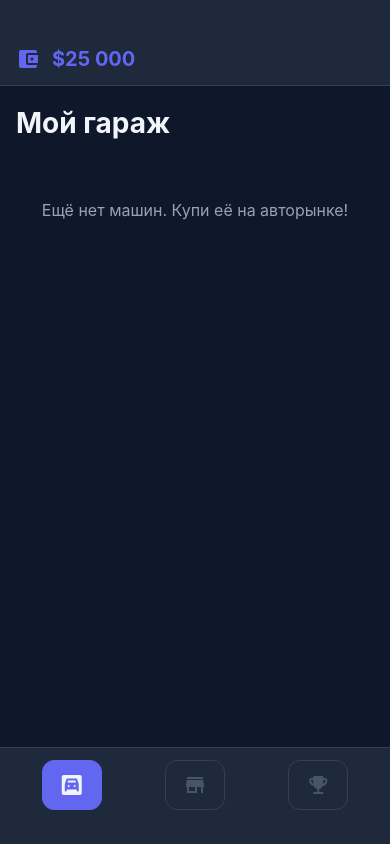
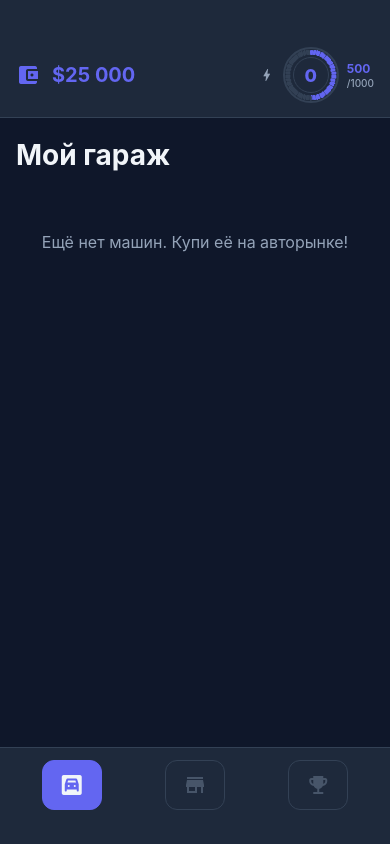
Before and after one commit to kanstantsin-liubinski/mobile-car-game, a React Native app: screen / in a window 390 px wide. Built offline with nearby package versions, Linux system fonts and the light colour scheme.

Commit message:
expierience points for repairing cars

```diff
--- a/App.tsx
+++ b/App.tsx
@@ -11,6 +11,7 @@ import { GarageProvider } from '@hooks/GarageContext';
 import { BalanceProvider, useBalanceContext } from '@hooks/BalanceContext';
 import { SoldCarsProvider, useSoldCarsContext } from '@hooks/SoldCarsContext';
 import { SkillsProvider } from '@hooks/SkillsContext';
+import { ExperienceProvider } from '@hooks/ExperienceContext';
 import { commonStyles } from '@styles/styles';
 
 function AppContent() {
@@ -53,7 +54,9 @@ export default function App() {
       <BalanceProvider>
         <SoldCarsProvider>
           <SkillsProvider>
-            <AppContent />
+            <ExperienceProvider>
+              <AppContent />
+            </ExperienceProvider>
           </SkillsProvider>
         </SoldCarsProvider>
       </BalanceProvider>
--- a/src/components/TopMenu.tsx
+++ b/src/components/TopMenu.tsx
@@ -3,13 +3,96 @@ import { View, Text } from 'react-native';
 import { MaterialIcons } from '@expo/vector-icons';
 import { headerStyles } from '@styles/styles';
 import { colors } from '@styles/colors';
+import { useExperienceContext } from '@hooks/ExperienceContext';
 
 interface TopMenuProps {
   balance: number;
   insets?: { top: number; right: number; bottom: number; left: number };
 }
 
+const CircularProgressBar = ({ progress, required, level }: { progress: number; required: number; level: number }) => {
+  const size = 56;
+  const radius = size / 2;
+  const centerX = radius;
+  const centerY = radius;
+
+  // Calculate progress percentage: (current XP in level / required for next level) * 100
+  const progressPercent = (progress / required) * 100;
+
+  // Total segments (one per percent)
+  const totalSegments = 100;
+  const filledSegments = Math.round((progressPercent / 100) * totalSegments);
+  const segmentRadius = radius - 5; // Distance from center to segment
+
+  return (
+    <View style={headerStyles.levelCircleContainer}>
+      {/* Background circle */}
+      <View
+        style={{
+          position: 'absolute',
+          width: size,
+          height: size,
+          borderRadius: radius,
+          borderWidth: 2,
+          borderColor: colors.border,
+        }}
+      />
+
+      {/* Progress segments - 100 segments in a circle */}
+      {Array.from({ length: totalSegments }).map((_, index) => {
+        const isFilled = index < filledSegments;
+        // Calculate angle in radians (start at 12 o'clock = -90 degrees = -PI/2)
+        const angleDegrees = (index / totalSegments) * 360 - 90;
+        const angleRad = (angleDegrees * Math.PI) / 180;
+
+        // Calculate position on circle
+        const x = centerX + segmentRadius * Math.cos(angleRad);
+        const y = centerY + segmentRadius * Math.sin(angleRad);
+
+        return (
+          <View
+            key={index}
+            style={{
+              position: 'absolute',
+              width: 1.8,
+              height: 5,
+              backgroundColor: isFilled ? colors.primary : colors.border,
+              borderRadius: 0.9,
+              left: x - 0.9,
+              top: y - 2.5,
+              transform: [{ rotateZ: `${angleDegrees + 90}deg` }],
+            }}
+          />
+        );
+      })}
+
+      {/* Center circle with level */}
+      <View
+        style={{
+          position: 'absolute',
+          width: 36,
+          height: 36,
+          borderRadius: 18,
+          backgroundColor: colors.darkBg,
+          borderWidth: 1.5,
+          borderColor: colors.border,
+          justifyContent: 'center',
+          alignItems: 'center',
+          zIndex: 10,
+          left: centerX - 18,
+          top: centerY - 18,
+        }}
+      >
+        <Text style={headerStyles.levelText}>{level}</Text>
+      </View>
+    </View>
+  );
+};
+
 export const TopMenu = ({ balance, insets }: TopMenuProps) => {
+  const { level, getProgress } = useExperienceContext();
+  const { current, required } = getProgress();
+
   const formatBalance = (amount: number) => {
     return amount.toLocaleString('ru-RU');
   };
@@ -20,6 +103,27 @@ export const TopMenu = ({ balance, insets }: TopMenuProps) => {
         <MaterialIcons name="account-balance-wallet" size={24} color={colors.primary} />
         <Text style={headerStyles.balanceValue}>${formatBalance(balance)}</Text>
       </View>
+
+      <View style={headerStyles.levelIndicatorContainer}>
+        <MaterialIcons name="bolt" size={16} color={colors.textTertiary} />
+
+        {/* Circular Progress Bar */}
+        <CircularProgressBar
+          progress={current}
+          required={required}
+          level={level}
+        />
+
+        {/* Counter text */}
+        <View style={{ gap: 1 }}>
+          <Text style={[headerStyles.levelCounterText, { fontWeight: '700', color: colors.primary, fontSize: 12 }]}>
+            {current}
+          </Text>
+          <Text style={[headerStyles.levelCounterText, { fontSize: 10 }]}>
+            /{required}
+          </Text>
+        </View>
+      </View>
     </View>
   );
 };
--- /dev/null
+++ b/src/hooks/ExperienceContext.tsx
@@ -0,0 +1,85 @@
+import React, { createContext, useContext, useState } from 'react';
+
+interface ExperienceContextType {
+  totalExperience: number;
+  level: number;
+  addExperience: (amount: number) => void;
+  getProgress: () => { current: number; required: number };
+  getLevel: () => number;
+}
+
+const ExperienceContext = createContext<ExperienceContextType | undefined>(undefined);
+
+// Formula: to reach level (level + 1), need (level + 1) * 1000 XP
+const getExperienceRequired = (level: number): number => {
+  return (level + 1) * 1000;
+};
+
+// Calculate level and progress based on total experience
+const calculateLevelAndProgress = (
+  totalExp: number
+): { level: number; progressInLevel: number; requiredForNext: number } => {
+  let currentLevel = 0;
+  let remainingExp = totalExp;
+
+  // Keep subtracting XP requirements until we can't anymore
+  while (true) {
+    const requiredForNext = getExperienceRequired(currentLevel);
+    if (remainingExp >= requiredForNext) {
+      remainingExp -= requiredForNext;
+      currentLevel++;
+    } else {
+      break;
+    }
+  }
+
+  const requiredForNext = getExperienceRequired(currentLevel);
+
+  return {
+    level: currentLevel,
+    progressInLevel: remainingExp,
+    requiredForNext,
+  };
+};
+
+interface ExperienceProviderProps {
+  children: React.ReactNode;
+}
+
+export const ExperienceProvider: React.FC<ExperienceProviderProps> = ({ children }) => {
+  const [totalExperience, setTotalExperience] = useState(500);
+  const levelData = calculateLevelAndProgress(totalExperience);
+
+  const addExperience = (amount: number): void => {
+    setTotalExperience((prev) => prev + amount);
+  };
+
+  const getProgress = () => ({
+    current: levelData.progressInLevel,
+    required: levelData.requiredForNext,
+  });
+
+  const getLevel = () => levelData.level;
+
+  return (
+    <ExperienceContext.Provider
+      value={{
+        totalExperience,
+        level: levelData.level,
+        addExperience,
+        getProgress,
+        getLevel,
+      }}
+    >
+      {children}
+    </ExperienceContext.Provider>
+  );
+};
+
+export const useExperienceContext = () => {
+  const context = useContext(ExperienceContext);
+  if (!context) {
+    throw new Error('useExperienceContext must be used within ExperienceProvider');
+  }
+  return context;
+};
--- a/src/screens/GarageScreen.tsx
+++ b/src/screens/GarageScreen.tsx
@@ -4,6 +4,7 @@ import { useSafeAreaInsets } from 'react-native-safe-area-context';
 import { garageStyles } from '@styles/styles';
 import { useGarageContext } from '@hooks/GarageContext';
 import { useSkillsContext } from '@hooks/SkillsContext';
+import { useExperienceContext } from '@hooks/ExperienceContext';
 import { useSafeAreaWeb } from '@hooks/useSafeAreaWeb';
 import { colors } from '@styles/colors';
 import { calculateCarPrice } from '../utils/priceCalculator';
@@ -15,6 +16,7 @@ interface GarageScreenProps {
 export const GarageScreen: React.FC<GarageScreenProps> = ({ onSellCar }) => {
   const { garage, repairCar, sellCar } = useGarageContext();
   const { getSkill } = useSkillsContext();
+  const { addExperience } = useExperienceContext();
   const nativeInsets = useSafeAreaInsets();
   const webInsets = useSafeAreaWeb();
   const insets = Platform.OS === 'web' ? webInsets : nativeInsets;
@@ -87,7 +89,10 @@ export const GarageScreen: React.FC<GarageScreenProps> = ({ onSellCar }) => {
             return (
               <TouchableOpacity
                 key={car.id}
-                onPress={() => repairCar(car.id, mechanicMultiplier)}
+                onPress={() => {
+                  repairCar(car.id, mechanicMultiplier);
+                  addExperience(5);
+                }}
                 activeOpacity={0.7}
               >
                 <View style={garageStyles.carCard}>
@@ -179,7 +184,10 @@ export const GarageScreen: React.FC<GarageScreenProps> = ({ onSellCar }) => {
                         garageStyles.repairButton,
                         car.condition >= car.maxCondition && garageStyles.repairButtonDisabled,
                       ]}
-                      onPress={() => repairCar(car.id, mechanicMultiplier)}
+                      onPress={() => {
+                        repairCar(car.id, mechanicMultiplier);
+                        addExperience(5);
+                      }}
                       disabled={car.condition >= car.maxCondition}
                     >
                       <Text style={garageStyles.buttonText}>
--- a/src/styles/styles.ts
+++ b/src/styles/styles.ts
@@ -35,6 +35,9 @@ export const headerStyles = StyleSheet.create({
     borderBottomColor: colors.border,
     paddingHorizontal: 16,
     paddingVertical: 14,
+    flexDirection: 'row',
+    justifyContent: 'space-between',
+    alignItems: 'center',
   },
   balanceContainer: {
     flexDirection: 'row',
@@ -45,6 +48,28 @@ export const headerStyles = StyleSheet.create({
     fontSize: 20,
     fontWeight: '700',
     color: colors.primary,
+  },
+  levelIndicatorContainer: {
+    flexDirection: 'row',
+    alignItems: 'center',
+    gap: 8,
+  },
+  levelCircleContainer: {
+    position: 'relative',
+    width: 56,
+    height: 56,
+    justifyContent: 'center',
+    alignItems: 'center',
+  },
+  levelText: {
+    fontSize: 18,
+    fontWeight: '800',
+    color: colors.primary,
+  },
+  levelCounterText: {
+    fontSize: 11,
+    fontWeight: '500',
+    color: colors.textTertiary,
   },
 });
 
```
